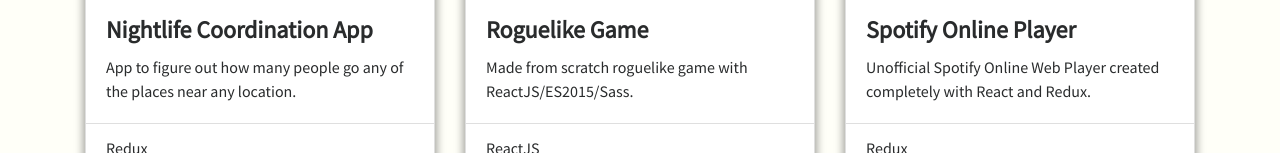
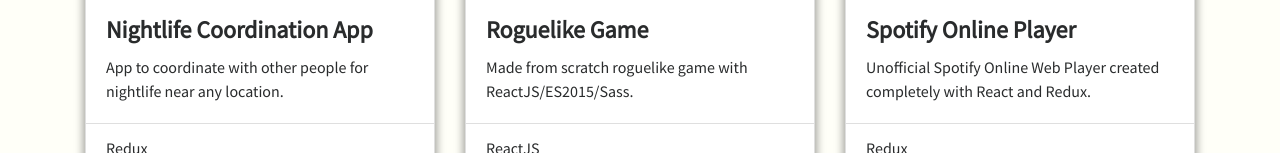
Before and after one commit to zaurbek/zaurbek.github.io, a plain HTML site: page index.html in a window 1280 px wide. Shown: the part 1008-1161 px from the top of the page. Drawn offline with nearby package versions, Linux system fonts and the light colour scheme; a script that the page names is missing.

Commit message:
changed description of nightlifer

```diff
--- a/index.html
+++ b/index.html
@@ -53,7 +53,7 @@
                                 alt="Nightlife Coordination App"></a>
                         <div class="card-block">
                             <h4 class="card-title">Nightlife Coordination App</h4>
-                            <p class="card-text">App to figure out how many people go any of the places near any location.</p>
+                            <p class="card-text">App to coordinate with other people for nightlife near any location.</p>
                         </div>
                         <ul class="list-group list-group-flush">
                             <li class="list-group-item">Redux</li>
```
